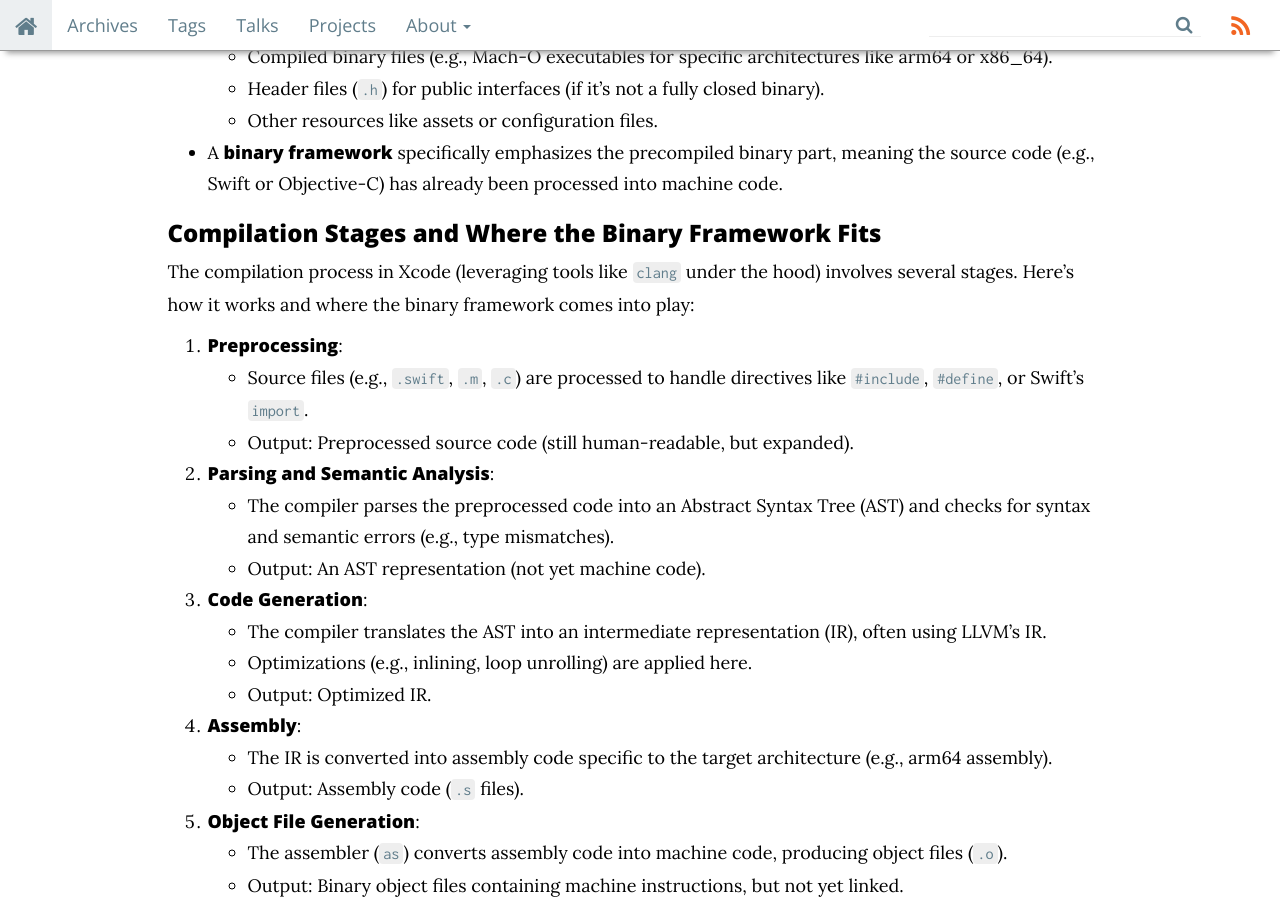
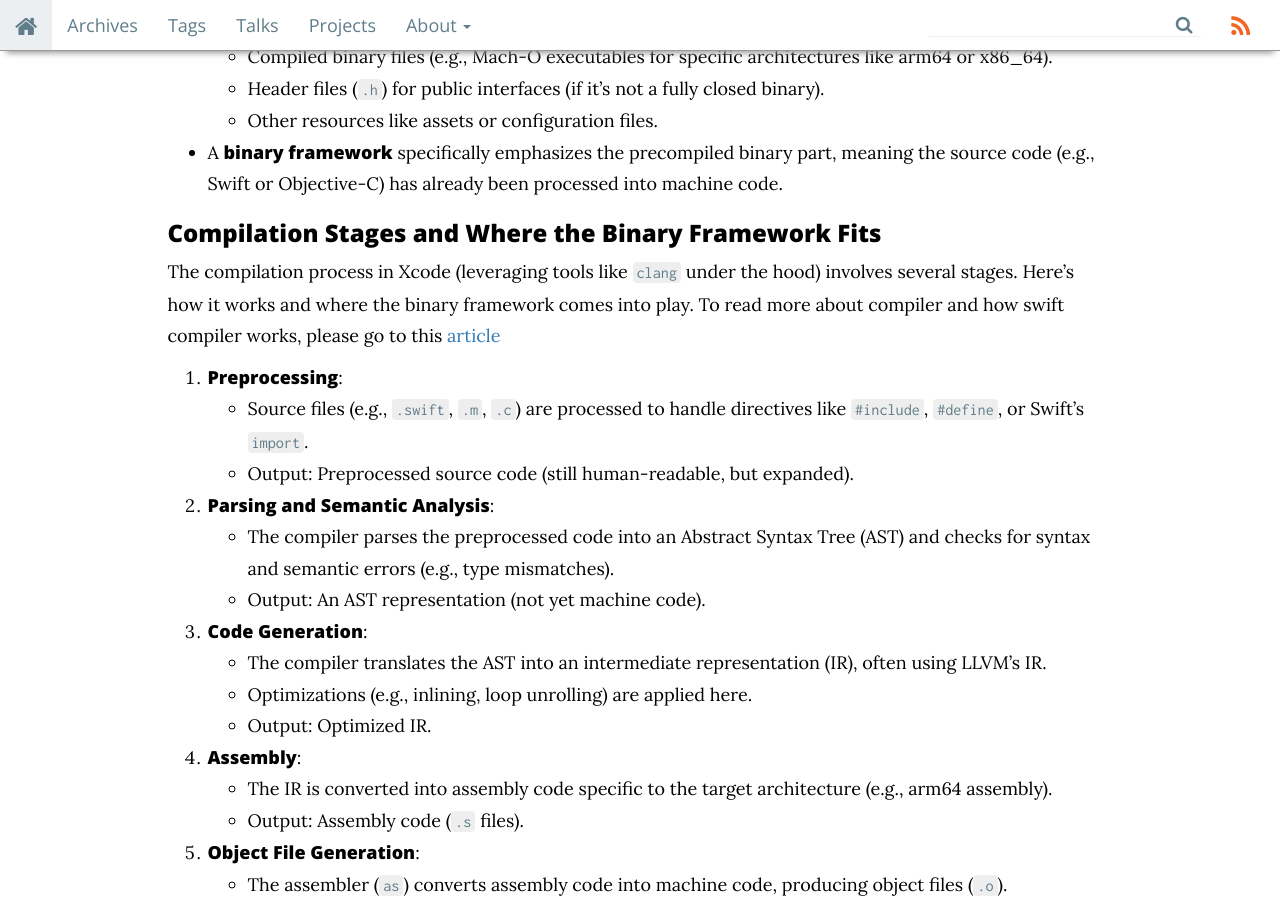
Before and after one commit to freesuraj/freesuraj.github.io, a Jekyll site: the page built from _posts/2025-02-24-binary_framework.md, in a window 1280 px wide and 900 px high, scrolled down 629 px. Built offline with Jekyll 4.4.1, drawn with Linux system fonts in a browser that asks for light colours; nearby versions of some CDN libraries; comment, search, counter and statistics services are not loaded.

Commit message:
Add internal links

```diff
--- a/_posts/2025-02-24-binary_framework.md
+++ b/_posts/2025-02-24-binary_framework.md
@@ -25,7 +25,7 @@ For example:
 - A **binary framework** specifically emphasizes the precompiled binary part, meaning the source code (e.g., Swift or Objective-C) has already been processed into machine code.
 
 ### Compilation Stages and Where the Binary Framework Fits
-The compilation process in Xcode (leveraging tools like `clang` under the hood) involves several stages. Here’s how it works and where the binary framework comes into play:
+The compilation process in Xcode (leveraging tools like `clang` under the hood) involves several stages. Here’s how it works and where the binary framework comes into play. To read more about compiler and how swift compiler works, please go to this [article](/2025/02/15/compiler)
 
 1. **Preprocessing**:
    - Source files (e.g., `.swift`, `.m`, `.c`) are processed to handle directives like `#include`, `#define`, or Swift’s `import`.
```
Also changed, not shown: _posts/2025-02-24-staticVsDynamicFramework.md (+1 -1 lines).
